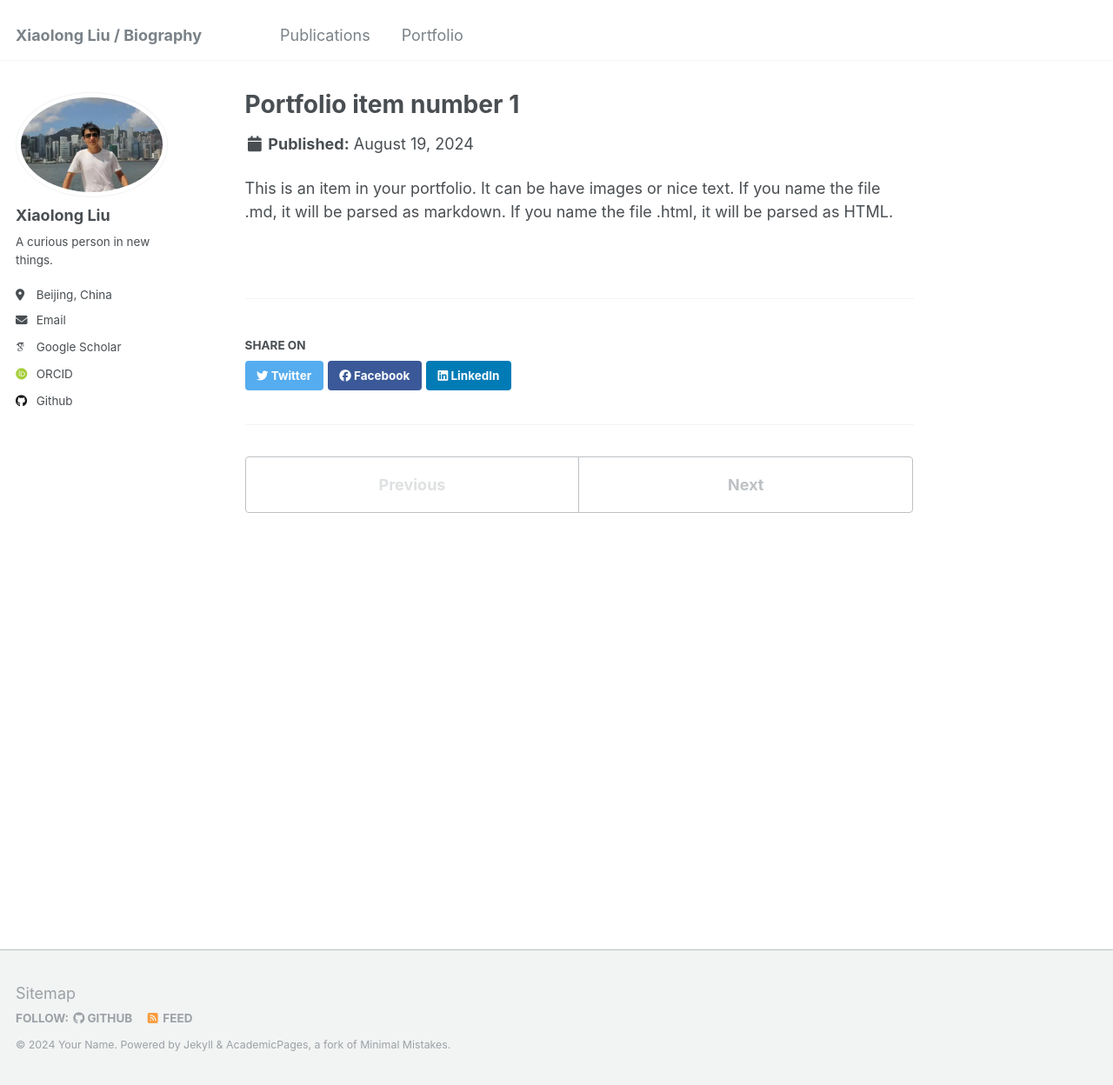
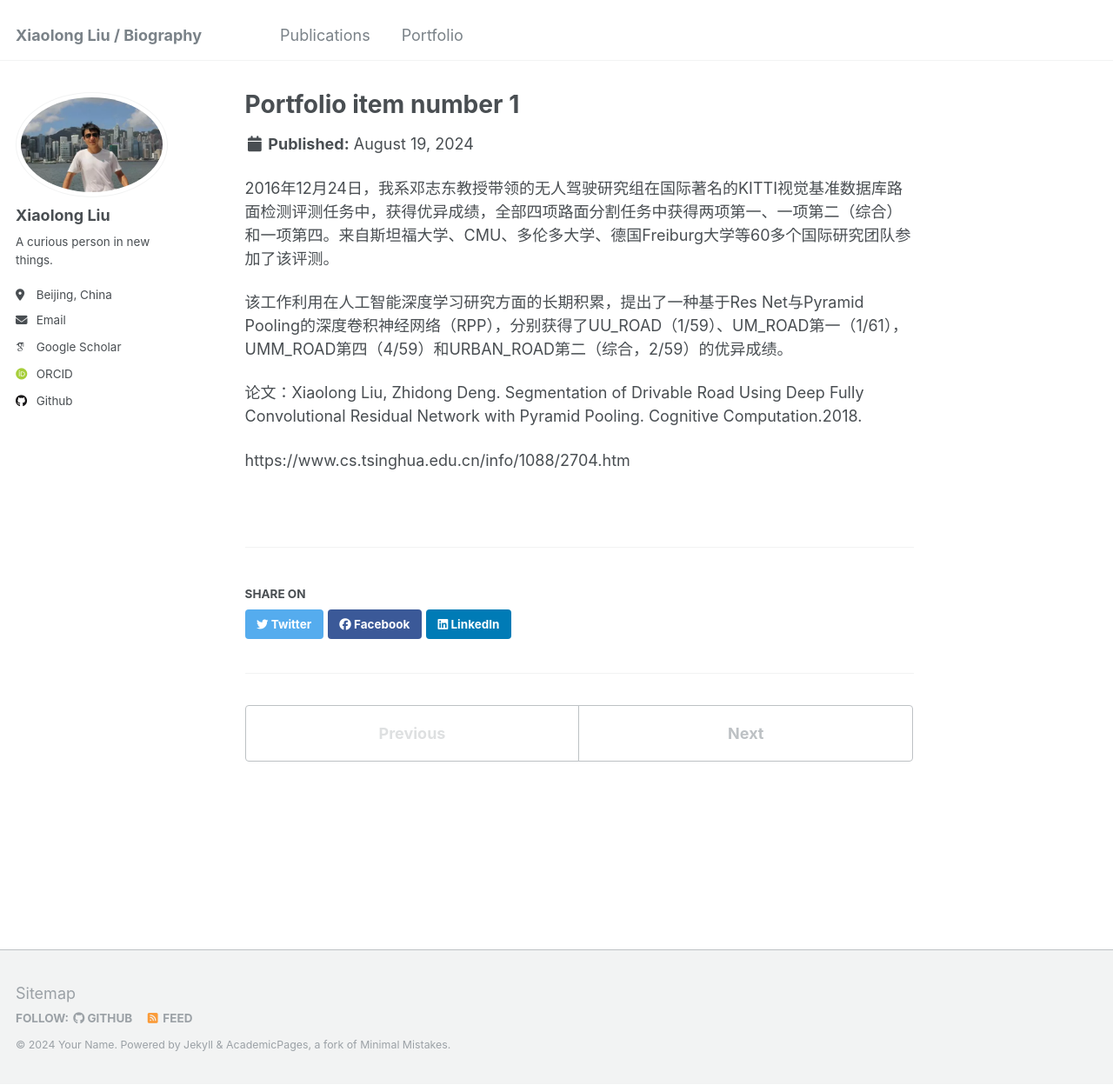
Before and after one commit to xllau/xllau.github.io, a Jekyll site: the page built from _portfolio/portfolio-1.md, in a window 1280 px wide and 1248 px high. Shown: the whole window at 87% size. Built offline with Jekyll 4.4.1, drawn with Linux system fonts in a browser that asks for light colours; some web fonts are replaced.

Commit message:
Update portfolio-1.md

```diff
--- a/_portfolio/portfolio-1.md
+++ b/_portfolio/portfolio-1.md
@@ -4,4 +4,11 @@ excerpt: "Short description of portfolio item number 1<br/><img src='/images/500
 collection: portfolio
 ---
 
-This is an item in your portfolio. It can be have images or nice text. If you name the file .md, it will be parsed as markdown. If you name the file .html, it will be parsed as HTML.
+
+2016年12月24日，我系邓志东教授带领的无人驾驶研究组在国际著名的KITTI视觉基准数据库路面检测评测任务中，获得优异成绩，全部四项路面分割任务中获得两项第一、一项第二（综合）和一项第四。来自斯坦福大学、CMU、多伦多大学、德国Freiburg大学等60多个国际研究团队参加了该评测。
+
+该工作利用在人工智能深度学习研究方面的长期积累，提出了一种基于Res Net与Pyramid Pooling的深度卷积神经网络（RPP），分别获得了UU_ROAD（1/59）、UM_ROAD第一（1/61），UMM_ROAD第四（4/59）和URBAN_ROAD第二（综合，2/59）的优异成绩。
+
+论文：Xiaolong Liu, Zhidong Deng. Segmentation of Drivable Road Using Deep Fully Convolutional Residual Network with Pyramid Pooling. Cognitive Computation.2018.
+
+https://www.cs.tsinghua.edu.cn/info/1088/2704.htm
```
